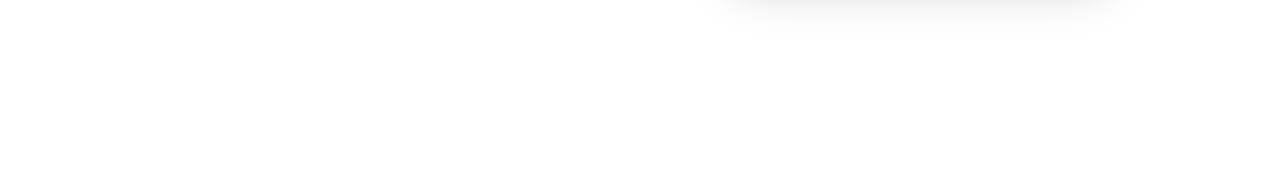
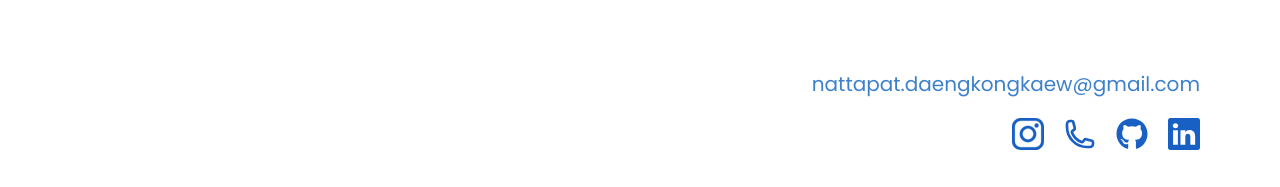
Before and after one commit to nattapatque/myportfs, a Next.js app: page / in a window 1280 px wide. Shown: the part 610-797 px from the top of the page. Built offline with nearby package versions, Linux system fonts and the light colour scheme.

Commit message:
Contact icon

```diff
--- a/src/app/page.tsx
+++ b/src/app/page.tsx
@@ -1,4 +1,7 @@
 import IG from "../components/iconComponents/IG";
+import Phone from "../components/iconComponents/Phone";
+import Github from "../components/iconComponents/Github";
+import Linkedin from "../components/iconComponents/Linkedin";
 
 export default function Home() {
   return (
@@ -27,8 +30,16 @@
           </div>
         </div>
 
-        <div className="bg-white pb-10 px-20 w-full flex justify-end">
-          {/* <IG></IG> */}
+        <div className="bg-white pb-10 px-20 w-full flex flex-col justify-end gap-5">
+          <div className="text-blue2 text-xl flex justify-end">
+            nattapat.daengkongkaew@gmail.com
+          </div>
+          <div className="text-blue1 flex flex-row justify-end gap-5">
+            <IG></IG>
+            <Phone></Phone>
+            <Github></Github>
+            <Linkedin></Linkedin>
+          </div>
         </div>
 
       </div>
--- /dev/null
+++ b/src/components/iconComponents/Github.tsx
@@ -0,0 +1,10 @@
+export default function Github() {
+    return (
+        <div>
+        <svg xmlns="http://www.w3.org/2000/svg"
+            className="size-8 fill-blue1"
+            viewBox="0 0 496 512">
+            <path d="M165.9 397.4c0 2-2.3 3.6-5.2 3.6-3.3 .3-5.6-1.3-5.6-3.6 0-2 2.3-3.6 5.2-3.6 3-.3 5.6 1.3 5.6 3.6zm-31.1-4.5c-.7 2 1.3 4.3 4.3 4.9 2.6 1 5.6 0 6.2-2s-1.3-4.3-4.3-5.2c-2.6-.7-5.5 .3-6.2 2.3zm44.2-1.7c-2.9 .7-4.9 2.6-4.6 4.9 .3 2 2.9 3.3 5.9 2.6 2.9-.7 4.9-2.6 4.6-4.6-.3-1.9-3-3.2-5.9-2.9zM244.8 8C106.1 8 0 113.3 0 252c0 110.9 69.8 205.8 169.5 239.2 12.8 2.3 17.3-5.6 17.3-12.1 0-6.2-.3-40.4-.3-61.4 0 0-70 15-84.7-29.8 0 0-11.4-29.1-27.8-36.6 0 0-22.9-15.7 1.6-15.4 0 0 24.9 2 38.6 25.8 21.9 38.6 58.6 27.5 72.9 20.9 2.3-16 8.8-27.1 16-33.7-55.9-6.2-112.3-14.3-112.3-110.5 0-27.5 7.6-41.3 23.6-58.9-2.6-6.5-11.1-33.3 2.6-67.9 20.9-6.5 69 27 69 27 20-5.6 41.5-8.5 62.8-8.5s42.8 2.9 62.8 8.5c0 0 48.1-33.6 69-27 13.7 34.7 5.2 61.4 2.6 67.9 16 17.7 25.8 31.5 25.8 58.9 0 96.5-58.9 104.2-114.8 110.5 9.2 7.9 17 22.9 17 46.4 0 33.7-.3 75.4-.3 83.6 0 6.5 4.6 14.4 17.3 12.1C428.2 457.8 496 362.9 496 252 496 113.3 383.5 8 244.8 8zM97.2 352.9c-1.3 1-1 3.3 .7 5.2 1.6 1.6 3.9 2.3 5.2 1 1.3-1 1-3.3-.7-5.2-1.6-1.6-3.9-2.3-5.2-1zm-10.8-8.1c-.7 1.3 .3 2.9 2.3 3.9 1.6 1 3.6 .7 4.3-.7 .7-1.3-.3-2.9-2.3-3.9-2-.6-3.6-.3-4.3 .7zm32.4 35.6c-1.6 1.3-1 4.3 1.3 6.2 2.3 2.3 5.2 2.6 6.5 1 1.3-1.3 .7-4.3-1.3-6.2-2.2-2.3-5.2-2.6-6.5-1zm-11.4-14.7c-1.6 1-1.6 3.6 0 5.9 1.6 2.3 4.3 3.3 5.6 2.3 1.6-1.3 1.6-3.9 0-6.2-1.4-2.3-4-3.3-5.6-2z"/></svg>
+        </div>
+    );
+}
--- a/src/components/iconComponents/IG.tsx
+++ b/src/components/iconComponents/IG.tsx
@@ -1,10 +1,10 @@
 export default function IG() {
   return (
     <div>
-        <svg
-          className="size-8"
+      <svg xmlns="http://www.w3.org/2000/svg"
         viewBox="0 0 169.063 169.063"
-          xmlns="http://www.w3.org/2000/svg"
+        className="size-8 fill-blue1"
+        stroke="currentColor"
       >
         <g>
           <path d="M122.406,0H46.654C20.929,0,0,20.93,0,46.655v75.752c0,25.726,20.929,46.655,46.654,46.655h75.752 c25.727,0,46.656-20.93,46.656-46.655V46.655C169.063,20.93,148.133,0,122.406,0z M154.063,122.407 c0,17.455-14.201,31.655-31.656,31.655H46.654C29.2,154.063,15,139.862,15,122.407V46.655C15,29.201,29.2,15,46.654,15h75.752 c17.455,0,31.656,14.201,31.656,31.655V122.407z" />
--- /dev/null
+++ b/src/components/iconComponents/Linkedin.tsx
@@ -0,0 +1,13 @@
+export default function Linkedin() {
+    return (
+        <div>
+            <svg xmlns="http://www.w3.org/2000/svg"
+                width="16" height="16"
+                fill="currentColor"
+                className="size-8"
+                viewBox="0 0 16 16">
+                <path d="M0 1.146C0 .513.526 0 1.175 0h13.65C15.474 0 16 .513 16 1.146v13.708c0 .633-.526 1.146-1.175 1.146H1.175C.526 16 0 15.487 0 14.854zm4.943 12.248V6.169H2.542v7.225zm-1.2-8.212c.837 0 1.358-.554 1.358-1.248-.015-.709-.52-1.248-1.342-1.248S2.4 3.226 2.4 3.934c0 .694.521 1.248 1.327 1.248zm4.908 8.212V9.359c0-.216.016-.432.08-.586.173-.431.568-.878 1.232-.878.869 0 1.216.662 1.216 1.634v3.865h2.401V9.25c0-2.22-1.184-3.252-2.764-3.252-1.274 0-1.845.7-2.165 1.193v.025h-.016l.016-.025V6.169h-2.4c.03.678 0 7.225 0 7.225z"/>
+            </svg>
+        </div>
+    );
+}
--- /dev/null
+++ b/src/components/iconComponents/Phone.tsx
@@ -0,0 +1,13 @@
+export default function Phone(){
+    return(
+        <div>
+            <svg xmlns="http://www.w3.org/2000/svg"
+                fill="none" viewBox="0 0 24 24"
+                strokeWidth="2"
+                stroke="currentColor"
+                className="size-8">
+                <path strokeLinecap="round" strokeLinejoin="round" d="M2.25 6.75c0 8.284 6.716 15 15 15h2.25a2.25 2.25 0 0 0 2.25-2.25v-1.372c0-.516-.351-.966-.852-1.091l-4.423-1.106c-.44-.11-.902.055-1.173.417l-.97 1.293c-.282.376-.769.542-1.21.38a12.035 12.035 0 0 1-7.143-7.143c-.162-.441.004-.928.38-1.21l1.293-.97c.363-.271.527-.734.417-1.173L6.963 3.102a1.125 1.125 0 0 0-1.091-.852H4.5A2.25 2.25 0 0 0 2.25 4.5v2.25Z" />
+            </svg>
+        </div>
+    );
+}
--- a/src/components/topmenuComponents/Slidepage.tsx
+++ b/src/components/topmenuComponents/Slidepage.tsx
@@ -21,7 +21,7 @@
 
                 <div className="flex flex-col flex-1 items-center space-y-10">
                     <div className="text-xl font-semibold">Nattapat <br />Daengkongkaew</div>
-                    <div className="bg-gradient-to-r from-blue3 to-blue2 text-white hover:scale-110 font-semibold px-5 py-3 cursor-pointer shadow-lg duration-150">Download CV</div>
+                    <div className="bg-gradient-to-r from-blue3 to-blue2 text-white hover:scale-110 font-semibold px-5 py-3 cursor-pointer shadow-lg duration-150">Download Resume</div>
                 </div>
                 <div className="flex flex-3 flex-col gap-10 md:text-8xl text-6xl font-bold md:items-start items-center">
                     <div className="hover:scale-110 duration-150 cursor-pointer">Experience</div>
```
Lines whose indentation alone changed are shown as unchanged.
